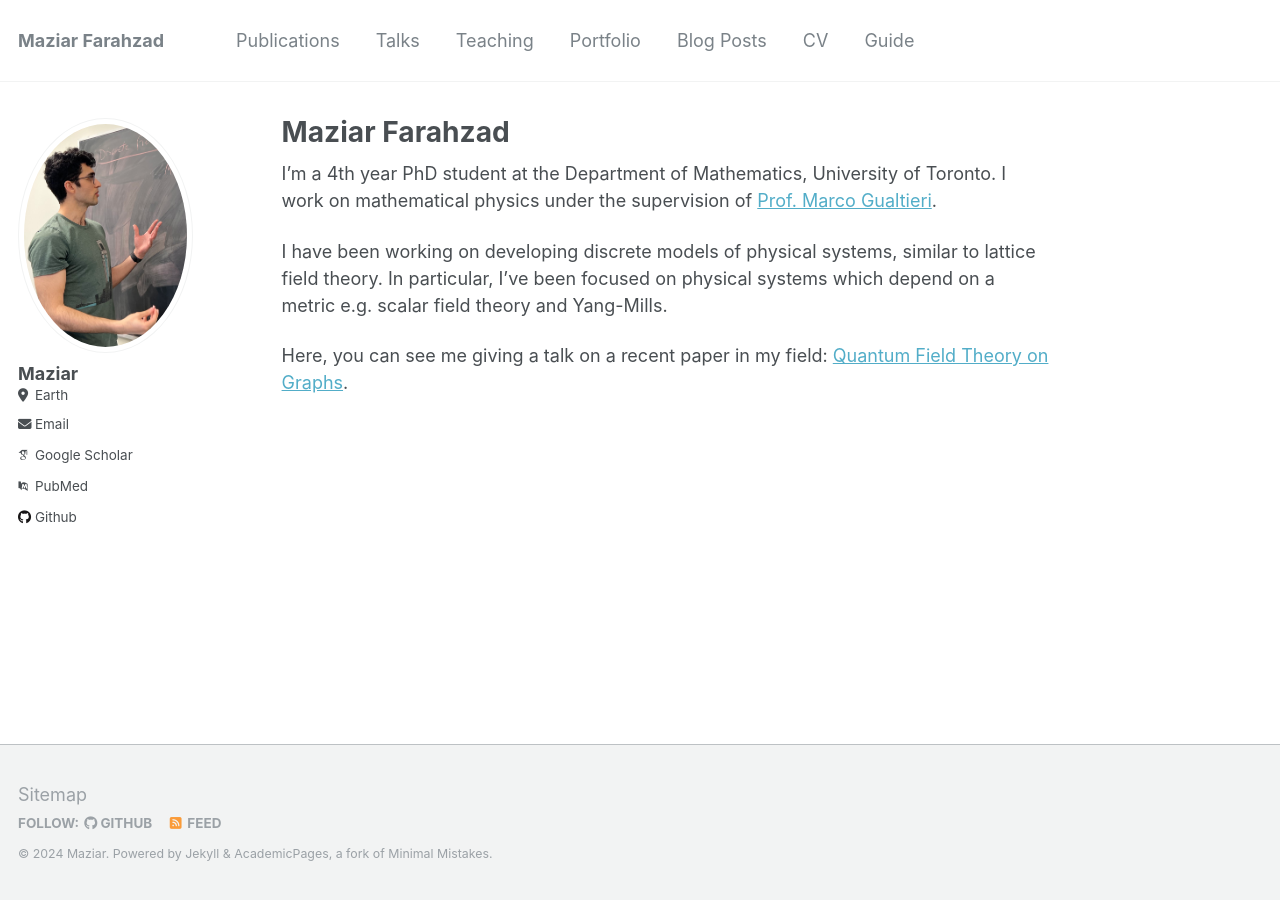
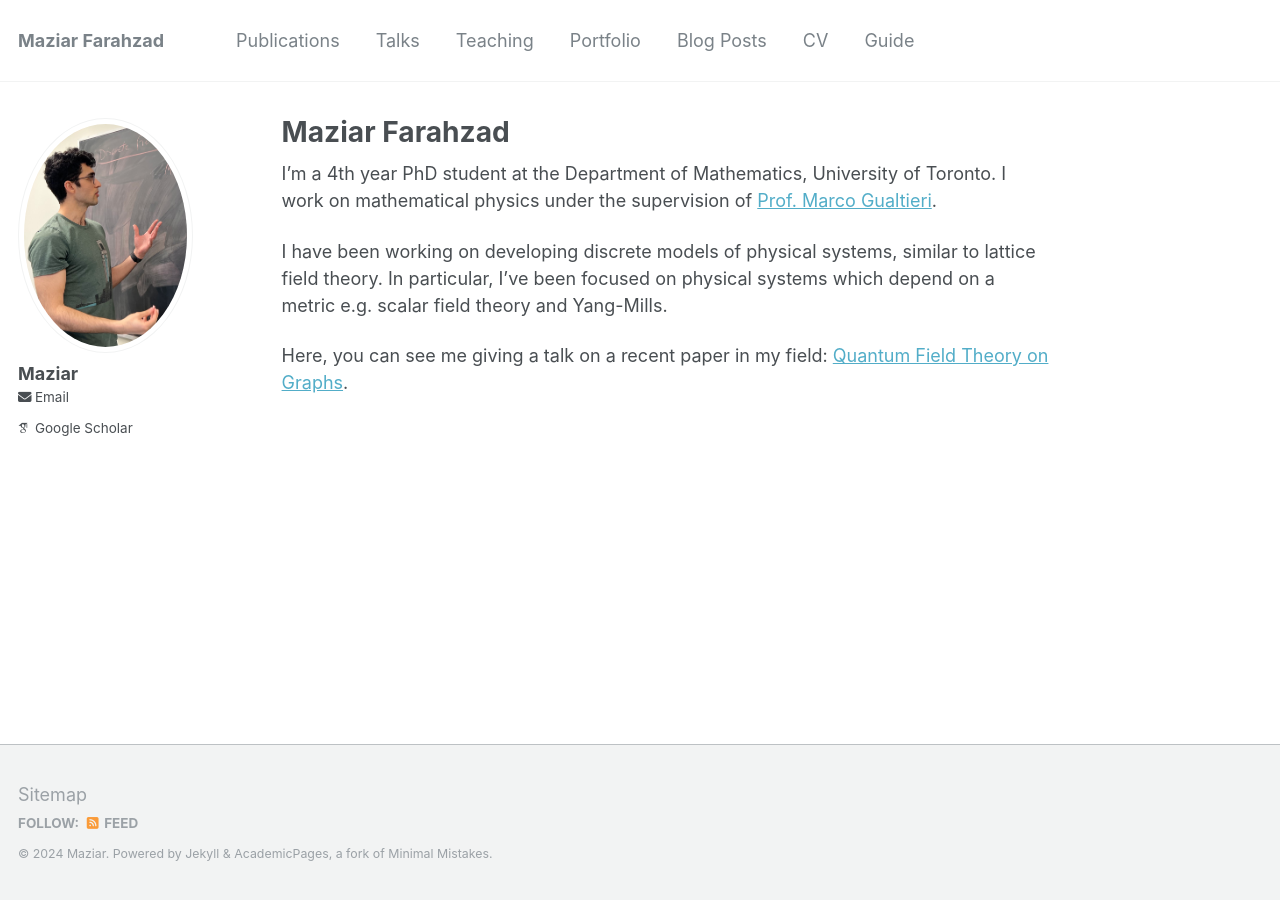
Before and after one commit to maziarf/maziar.github.io, a Jekyll site: the page built from _pages/about.md, in a window 1280 px wide. Built offline with Jekyll 4.4.1, drawn with Linux system fonts in a browser that asks for light colours; some web fonts are replaced; part of the change alters nothing that is shown.

Commit message:
Update _config.yml

```diff
--- a/_config.yml
+++ b/_config.yml
@@ -25,24 +25,24 @@ author:
   name             : "Maziar"
   pronouns         : # example: "he/him"
   bio              : #"Short biography for the left-hand sidebar"
-  location         : "Earth"
+  location         : #"Earth"
   employer         : #"Red Brick University"
   uri              : # URL
-  email            : "maziar.farahzad at mail.utoronto.ca"
+  email            : "maziar.farahzad@mail.utoronto.ca"
 
   # Academic websites
   arxiv            : # URL - Update with the correct link to your profile
   googlescholar    : "https://scholar.google.ca/citations?hl=en&user=g5CyVNcAAAAJ"
   impactstory      : # URL
   orcid            : #"http://orcid.org/yourorcidurl"
-  pubmed           : "https://www.ncbi.nlm.nih.gov/pubmed/?term=john+snow"
+  pubmed           : #"https://www.ncbi.nlm.nih.gov/pubmed/?term=john+snow"
   researchgate     : # URL
 
   # Repositories and software development
   bitbucket        : # Username - Update with your username on the site
   codepen          : # Username
   dribbble         : # Username
-  github           : "maziarf"
+  github           : #"maziarf"
   kaggle           : # Username
   stackoverflow    : # User number or user number and name (i.e., use "1" or "1/jeff-atwood")
 
```
